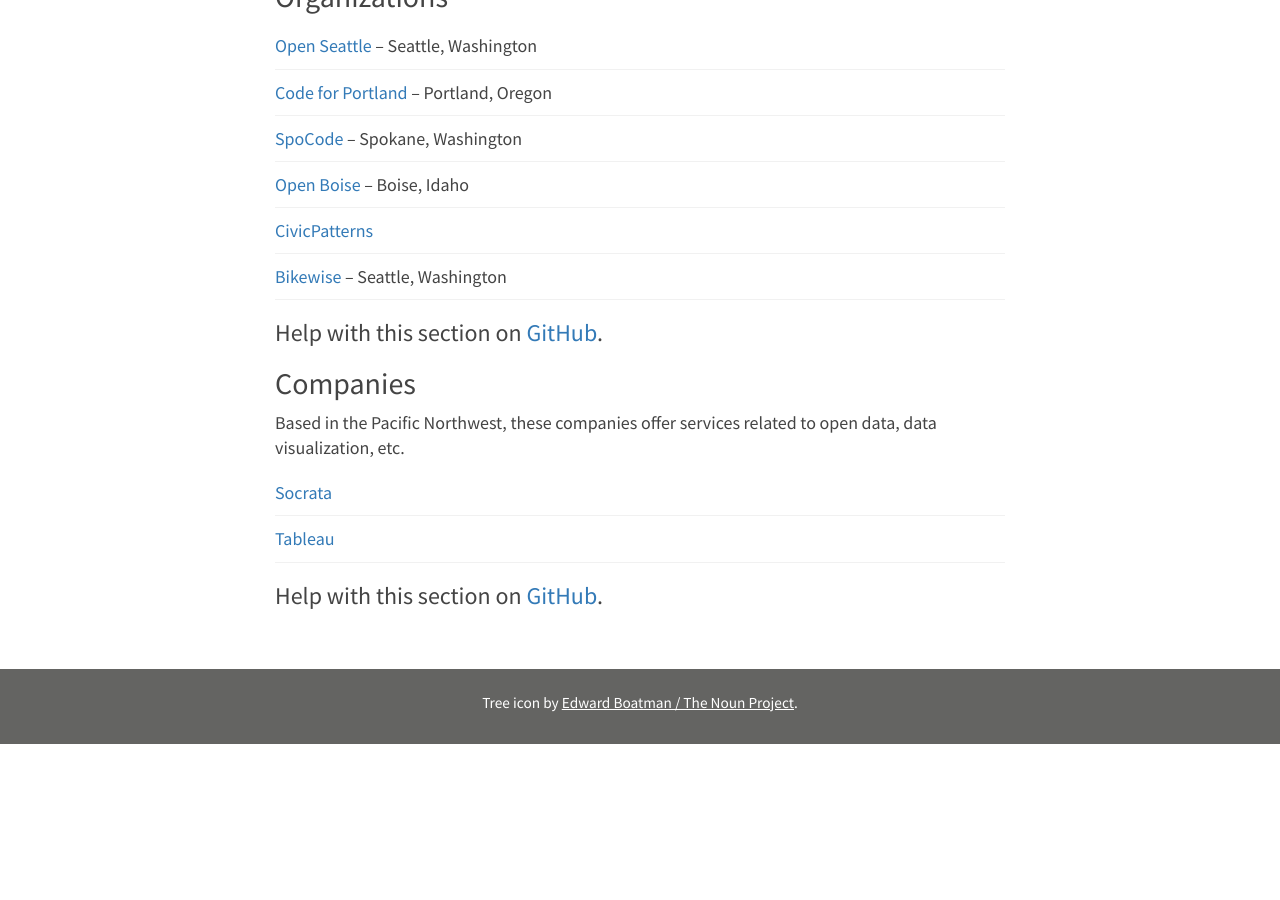
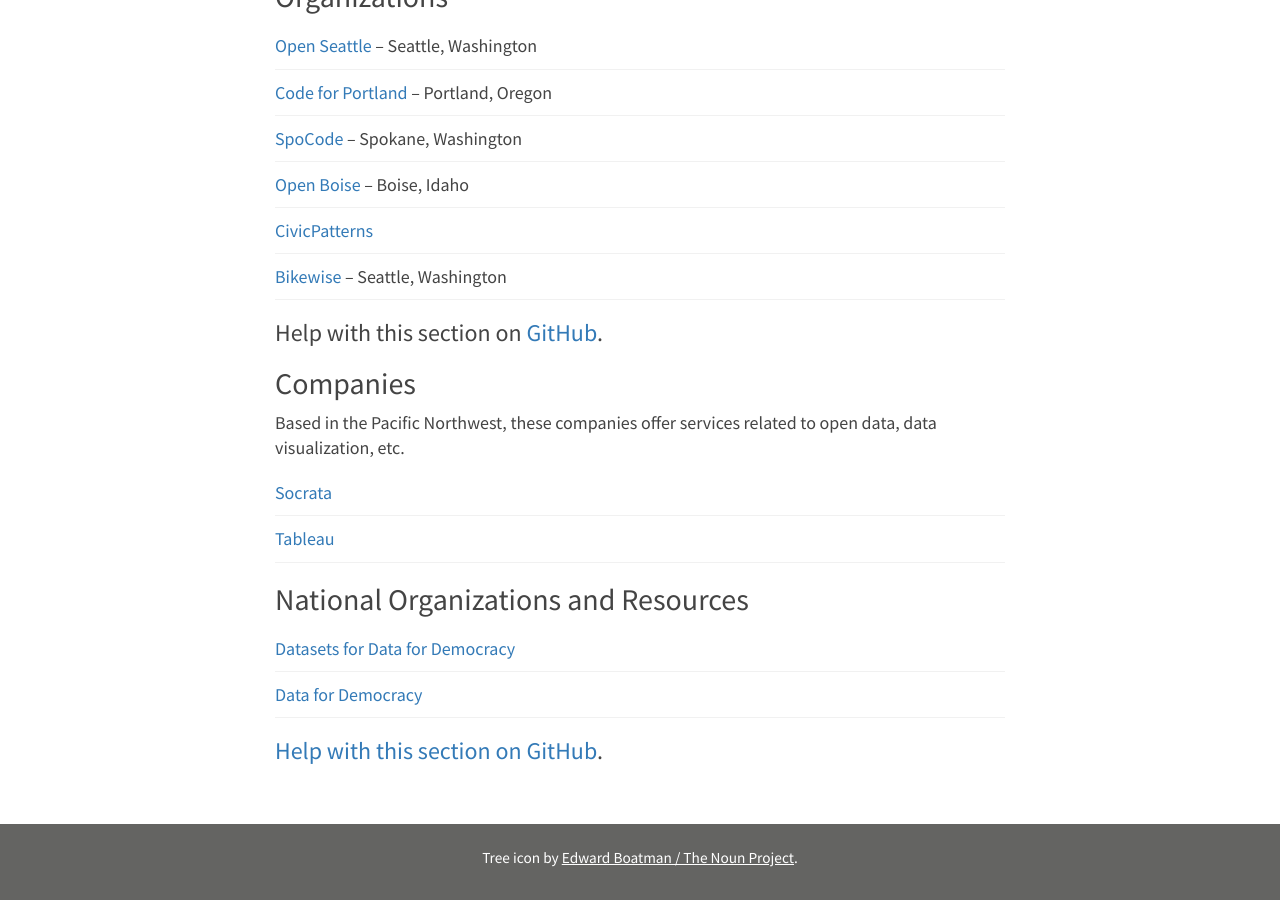
Before and after one commit to nwdata/nwdata.org, a Jekyll site: the page built from index.html, in a window 1280 px wide and 900 px high, scrolled down 5748 px. Built offline with Jekyll 4.4.1, drawn with Linux system fonts in a browser that asks for light colours; nearby versions of some CDN libraries; before the commit the page ends 6492 px from its top, so only the background shows below that.

Commit message:
add data for democracy url

```diff
--- a/index.html
+++ b/index.html
@@ -125,6 +125,10 @@
         <li><a href="http://tableausoftware.com" target="_blank">Tableau</a></li>
       </ul>
 
+      <h2>National Organizations and Resources</h2>
+        <li><a href="https://data.world/data4democracy">Datasets for Data for Democracy</a></li>
+        <li><a href="http://datafordemocracy.org/">Data for Democracy</li>
+
       <h3>Help with this section on <a href="https://github.com/sethvincent/nwdata.org" target="_blank">GitHub</a>.</h3>
     </section>
   </div>
```
